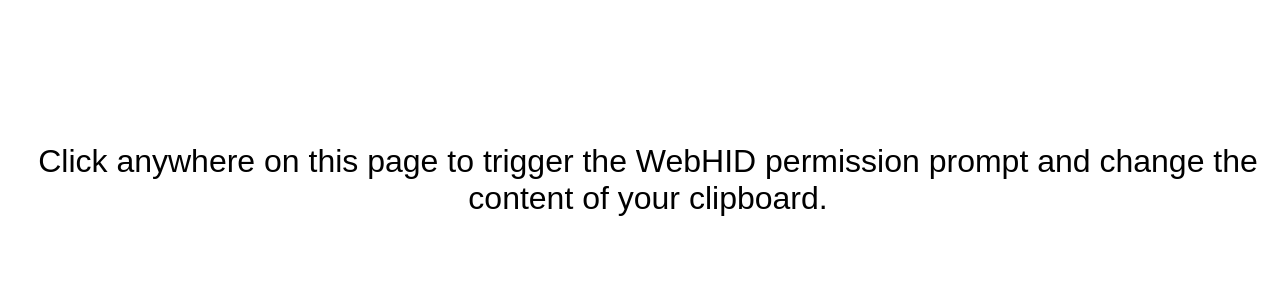
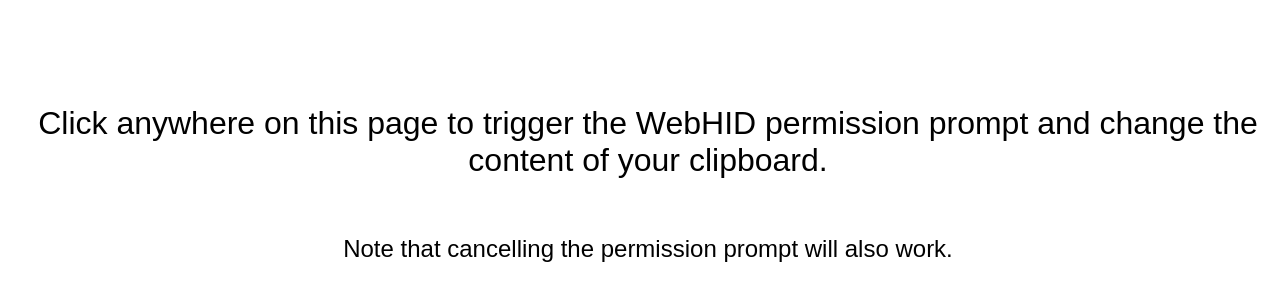
Before and after one commit to hid-and-run/hid-and-run.github.io, a plain HTML site: page index.html in a window 1280 px wide. Shown: the part 228-528 px from the top of the page. Drawn offline with Linux system fonts and the light colour scheme.

Commit message:
Update index.html

```diff
--- a/index.html
+++ b/index.html
@@ -39,6 +39,7 @@
       <p>
         Click anywhere on this page to trigger the WebHID permission prompt and change the content of your clipboard.
       </p>
+      <p style="font-size: 1.5rem;">Note that cancelling the permission prompt will also work.</p>
     </div>
     <textarea id="content" type="text">We have just updated your clipboard! :)</textarea>
   </body>
```
